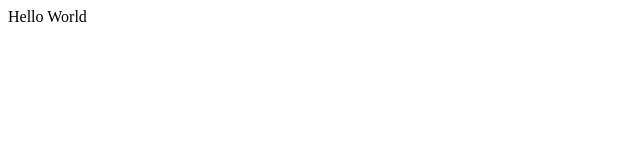
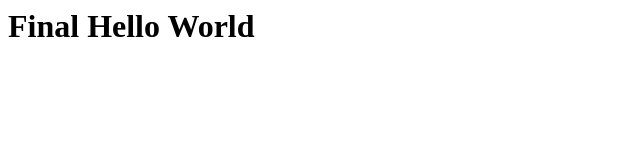
Before and after one commit to 011193062/Hello-world, a plain HTML site: page hello.html in a window 1280 px wide. Shown: the whole page, without its empty margins (0-640 px from the left). Drawn offline with Linux system fonts and the light colour scheme.

Commit message:
Update hello.html

```diff
--- a/hello.html
+++ b/hello.html
@@ -1,5 +1,6 @@
 <html>
 <body>
+  <h1>Final</h>
 Hello World
 </body>
 </html>
```
